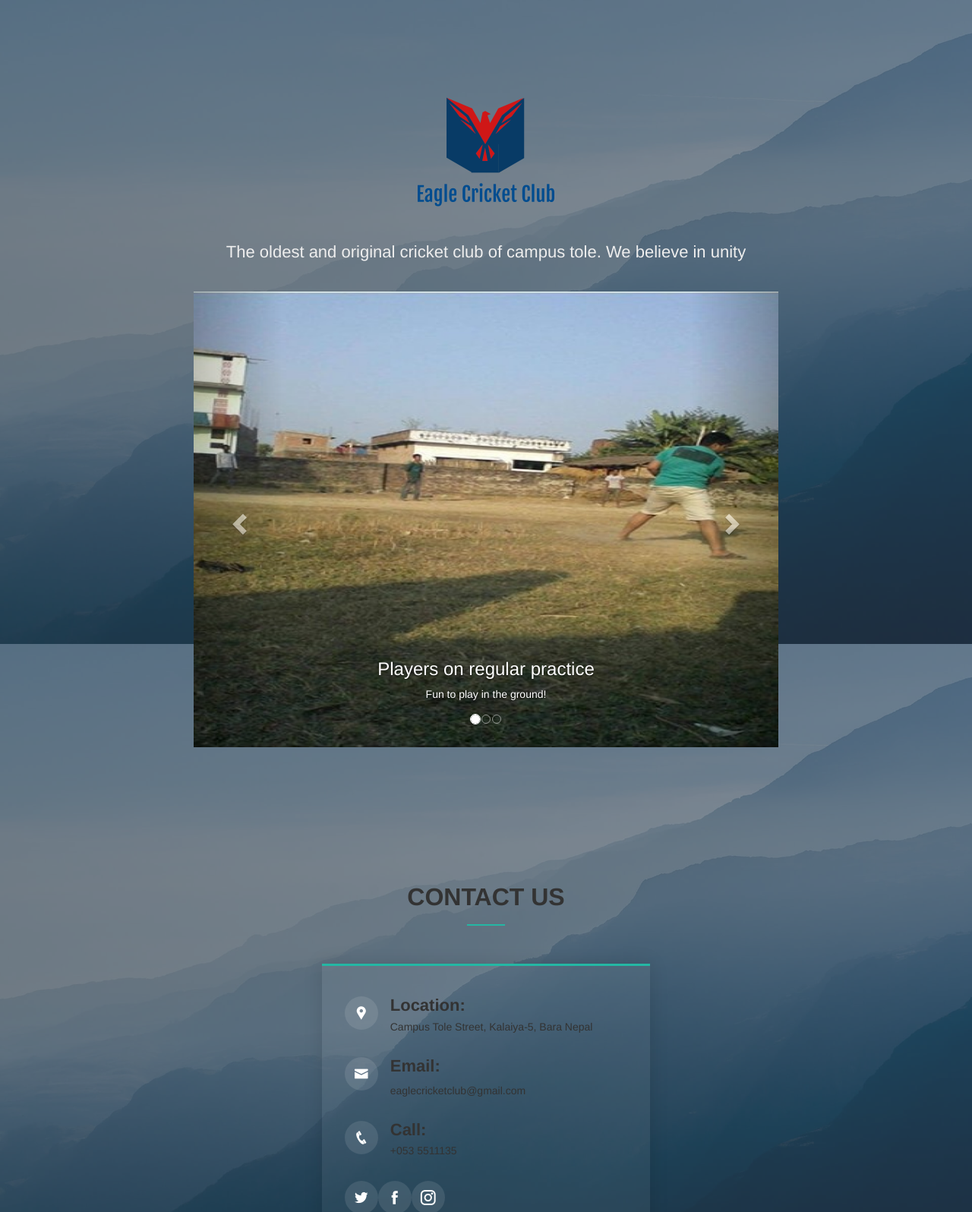
After one commit to dikshantgh/Eagle-cricket-club, a Django app: page /ground/ in a window 1280 px wide. The commit adds this page. Shown: the top 1596 px of the page at 76% size. Run offline with Django 3.2, Linux system fonts and the light colour scheme; some libraries are stand-ins or nearby versions.

Commit message:
new images for ground

```diff
--- /dev/null
+++ b/cricket/templates/cricket/ground.html
@@ -0,0 +1,73 @@
+{% extends '_base.html' %}
+{% load static %}
+<!DOCTYPE html>
+<html lang="en">
+<head>
+    <meta charset="UTF-8">
+    <title>{% block title %} Ground |{{ block.super }} {% endblock title %}</title>
+</head>
+<body>
+{% block header %}
+<link rel="stylesheet" href="https://maxcdn.bootstrapcdn.com/bootstrap/3.4.1/css/bootstrap.min.css">
+<script src="https://ajax.googleapis.com/ajax/libs/jquery/3.4.1/jquery.min.js"></script>
+<script src="https://maxcdn.bootstrapcdn.com/bootstrap/3.4.1/js/bootstrap.min.js"></script>
+
+<div class="container" style="width: 800px; height: 600px;">
+<!--  <h2></h2>-->
+  <div id="myCarousel" class="carousel slide" data-ride="carousel">
+    <!-- Indicators -->
+    <ol class="carousel-indicators">
+      <li data-target="#myCarousel" data-slide-to="0" class="active"></li>
+      <li data-target="#myCarousel" data-slide-to="1"></li>
+      <li data-target="#myCarousel" data-slide-to="2"></li>
+    </ol>
+
+    <!-- Wrapper for slides -->
+    <div class="carousel-inner">
+
+      <div class="item active">
+        <img src="{% static 'img/ground1.jpg' %}" alt="Los Angeles" style="width: 800px; height: 600px;">
+        <div class="carousel-caption">
+          <h3>Players on regular practice</h3>
+          <p>Fun to play in the ground!</p>
+        </div>
+      </div>
+
+      <div class="item">
+        <img src="{% static 'img/ground2.jpg' %}" alt="Chicago" style="width: 800px; height: 600px;">
+        <div class="carousel-caption">
+          <h3 class="text-dark">The main ground</h3>
+          <p class="text-dark">The ultimate ground!</p>
+        </div>
+      </div>
+
+      <div class="item">
+        <img src="{% static 'img/ground3.jpg' %}" alt="New York" style="width: 800px; height: 600px;">
+        <div class="carousel-caption">
+          <h3>Players enjoying </h3>
+          <p>Players batting!</p>
+        </div>
+      </div>
+
+    </div>
+
+    <!-- Left and right controls -->
+    <a class="left carousel-control" href="#myCarousel" data-slide="prev">
+      <span class="glyphicon glyphicon-chevron-left"></span>
+      <span class="sr-only">Previous</span>
+    </a>
+    <a class="right carousel-control" href="#myCarousel" data-slide="next">
+      <span class="glyphicon glyphicon-chevron-right"></span>
+      <span class="sr-only">Next</span>
+    </a>
+  </div>
+</div>
+
+
+{% endblock header %}
+
+{% block about %}
+{% endblock about %}
+
+</body>
+</html>
--- a/cricket/urls.py
+++ b/cricket/urls.py
@@ -1,6 +1,7 @@
 # cricket/urls.py
 """THis is the url route for app cricket"""
 from django.urls import path
+from django.views.generic import TemplateView
 
 from cricket import views
 
@@ -9,4 +10,5 @@ urlpatterns = [
     path('', views.HomeListView.as_view(), name='home'),
     path('player-detail/<slug:slug>/<uuid:uuid>/', views.PlayerDetailView.as_view(), name='player_detail'),
     path('player-update/<slug:slug>/<uuid:uuid>/', views.PlayerUpdateView.as_view(), name='player_update'),
+    path('ground/', TemplateView.as_view(template_name='cricket/ground.html'), name='ground'),
 ]
--- a/cricket/views.py
+++ b/cricket/views.py
@@ -36,3 +36,7 @@ class PlayerUpdateView(LoginRequiredMixin, UpdateView):
             return super(PlayerUpdateView, self).dispatch(request, *args, **kwargs)
         else:
             raise PermissionDenied
+
+#
+# class GroundTemplateView(TemplateView):
+#     template_name = 'cricket/ground.html'
--- a/templates/_base.html
+++ b/templates/_base.html
@@ -73,7 +73,7 @@
           </div>
           <div class="col-lg-4 col-md-6 icon-box">
             <div class="icon"><i class="icofont-earth"></i></div>
-            <h4 class="title"><a href="">Home Ground</a></h4>
+            <h4 class="title"><a href="{% url 'cricket:ground' %}">Home Ground</a></h4>
             <p class="description">Eagle Cricket Ground. Campus Tole, Barewa</p>
           </div>
         </div>
```
Also changed, not shown: static/img/ground1.jpg (added), static/img/ground2.jpg (added), static/img/ground3.jpg (added), 7 other files.
